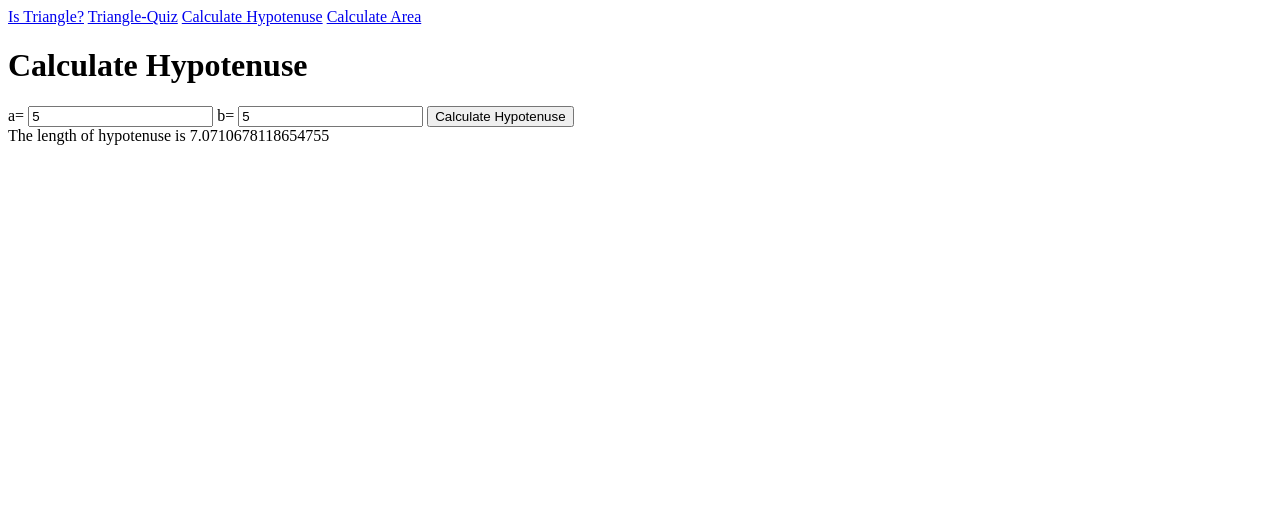
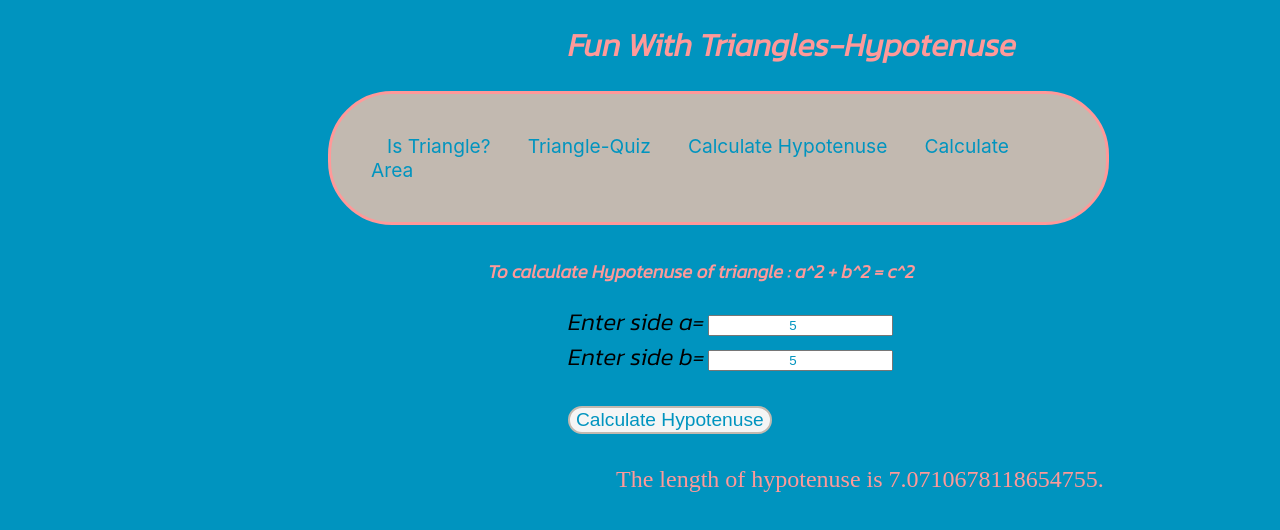
Before and after one commit to Shivani-exe/mark-12, a plain HTML site: page hypotenuse.html in a window 1280 px wide. Both pictures are taken after typing "5", "5" into the empty fields and a click on the button "Calculate Hypotenuse". Drawn offline with Linux system fonts and the light colour scheme.

Commit message:
css done

```diff
--- a/app.js
+++ b/app.js
@@ -16,7 +16,7 @@ function isTriangle(){
         if(sum === 180)
         outputTxt.innerText= "Yay!! It forms a triangle.";
         else
-        outputTxt.innerText = "No No, it does not form a triangle.";
+        outputTxt.innerText = "No, it does not form a triangle.";
 
 }
 
--- a/area.js
+++ b/area.js
@@ -1,6 +1,6 @@
-const inputSide=document.querySelectorAll('.side');
+const inputSide=document.querySelectorAll('.angle-input');
 const submitButton=document.querySelector('#submit-button');
-const outputText=document.querySelector('#output-text');
+const outputText=document.querySelector('#output-txt');
 
 function areaOfTriangle(b,h){
         const areaOfTriangle= 0.5 * b * h;
@@ -9,6 +9,6 @@ function areaOfTriangle(b,h){
 
 function calculateArea(){
     const area=areaOfTriangle(Number(inputSide[0].value),Number(inputSide[1].value));
-    outputText.innerText = "The area of Triangle is " + area;
+    outputText.innerText = "The area of Triangle is " + area + ".";
 }
 submitButton.addEventListener('click',calculateArea);
--- a/hypotenuse.html
+++ b/hypotenuse.html
@@ -5,22 +5,23 @@
     <meta http-equiv="X-UA-Compatible" content="IE=edge">
     <meta name="viewport" content="width=device-width, initial-scale=1.0">
     <title>calculate Hypotenuse</title>
-    <link href="styles.css" ref="stylesheet">
+    <link href="styles.css" rel="stylesheet">
 </head>
 <body>
-    <nav>
-        <a href="index.html" >Is Triangle?</a>
-        <a href="quiz.html" >Triangle-Quiz</a>
-        <a href="hypotenuse.html" >Calculate Hypotenuse</a>
-        <a href="area.html" >Calculate Area</a>
+    <h1>Fun With Triangles-Hypotenuse</h1>
+    <nav class="container">
+        <a class="container-link"href="index.html" >Is Triangle?</a>
+        <a class="container-link" href="quiz.html" >Triangle-Quiz</a>
+        <a class="container-link" href="hypotenuse.html" >Calculate Hypotenuse</a>
+        <a class="container-link" href="area.html" >Calculate Area</a>
      </nav>
-    <h1>Calculate Hypotenuse</h1>
-    <label for="first-side">a=</label>
-    <input type="number" class="side"> </input>
-    <label for="first-side">b=</label>
-    <input type="number" class="side"> </input>
-    <button id="submit-button">Calculate Hypotenuse</button>
-    <div id="output-box"></div>
+    <h3>To calculate Hypotenuse of triangle : a^2 + b^2 = c^2</h3>
+    <label for="first-side" class="label-angle">Enter side a=</label>
+    <input type="number" class="angle-input"> </input>
+    <label for="second-side" class="label-angle">Enter side b=</label>
+    <input type="number" class="angle-input"> </input>
+    <button id="submit-button-hypo">Calculate Hypotenuse</button>
+    <div id="output-txt"></div>
     <script src="hypotenuse.js" type="text/javascript"></script>
 </body>
 </html>
--- a/hypotenuse.js
+++ b/hypotenuse.js
@@ -1,6 +1,6 @@
-const inputSide=document.querySelectorAll('.side');
-const submitButton=document.querySelector('#submit-button');
-const outputText=document.querySelector('#output-box');
+const inputSide=document.querySelectorAll('.angle-input');
+const submitButton=document.querySelector('#submit-button-hypo');
+const outputText=document.querySelector('#output-txt');
 
 
 function calculate(side1,side2){
@@ -10,7 +10,7 @@ function calculate(side1,side2){
 
 function calculateHypotenuse(){
    const hypotenuse=calculate(Number(inputSide[0].value),Number(inputSide[1].value));
-   outputText.innerHTML = "The length of hypotenuse is " + hypotenuse;
+   outputText.innerHTML = "The length of hypotenuse is " + hypotenuse + ".";
 }
 
 submitButton.addEventListener('click',calculateHypotenuse);
--- a/quiz.js
+++ b/quiz.js
@@ -1,6 +1,6 @@
 const quixForm=document.querySelector('.quiz-form');
 const submitButton=document.querySelector('#submit-button');
-const outputText=document.querySelector('#output-text');
+const outputText=document.querySelector('#output-txt');
 
 const correctAns=['Yes','Yes','No','30°','75°','equilateral','0','acute','scalene','3'];
 function calculateScore()
@@ -16,7 +16,7 @@ function calculateScore()
     index=index + 1;
 }
 
-    outputText.innerText="Your Score is " + count;
+    outputText.innerText="Your  Score  is  " + count + ".";
 }
 
 
--- a/styles.css
+++ b/styles.css
@@ -0,0 +1,103 @@
+@import url('https://fonts.googleapis.com/css2?family=Kanit:ital,wght@1,300&display=swap');
+:root{
+    --font: 'Kanit', sans-serif;
+    --primary-color:#0094BF;
+    --secondary-color:#ff9999;
+    --third-color:#C2B9B0;
+
+}
+body{
+    background-color: var(--primary-color);
+    font-family: var(--font);
+
+}
+h1{
+    margin-left:35rem;
+    color: var(--secondary-color);
+
+}
+h3{
+    margin-left:30rem;
+    color: var(--secondary-color);
+}
+.container{
+    margin-left:20rem;
+    margin-top: 1rem;
+    border-radius: 4rem;
+    border-style: solid;
+    background-color: var(--third-color);
+    font-family: Verdana, Geneva, Tahoma, sans-serif;
+    max-width: 55%;
+
+    padding: 2.5rem;
+    border-color:var(--secondary-color);
+    margin-bottom: 2rem;
+
+}
+.container .container-link{
+
+padding: 1rem;
+color:var(--primary-color);
+font-family:-apple-system, BlinkMacSystemFont, 'Segoe UI', Roboto, Oxygen, Ubuntu, Cantarell, 'Open Sans', 'Helvetica Neue', sans-serif;
+font-size: 1.2rem;
+font-weight: 1rem;
+text-decoration: none;
+
+}
+a:hover {
+    background-color:var(--secondary-color);
+
+    border-radius: 2rem;
+  }
+
+.label-angle{
+    margin-left: 35rem;
+    margin-top: 3rem;
+    margin-bottom: 2rem;
+    padding-bottom: 4rem;
+    font-size: 1.5rem;
+}
+.angle-input{
+outline: none;
+text-align: center;
+color:var(--primary-color);
+}
+#submit-button{
+    margin-left: 40rem;
+    margin-top: 2rem;
+    border-radius: 1rem;
+    color: var(--primary-color);
+    background-color: whitesmoke;
+    border-color: var(--third-color);
+    border-style: solid;
+    cursor: pointer;
+    font-size: 1.2rem;
+
+}
+#submit-button-hypo{
+    margin-left: 35rem;
+    margin-top: 2rem;
+    border-radius: 1rem;
+    color: var(--primary-color);
+    background-color: whitesmoke;
+    border-color: var(--third-color);
+    border-style: solid;
+    cursor: pointer;
+    font-size: 1.2rem;
+
+}
+#output-txt{
+    color:var(--secondary-color);
+    margin-left: 38rem;
+    margin-top: 2rem;
+    font-size: 1.5rem;
+    font-family: serif;
+
+}
+.quiz-form{
+    text-align: center;
+    font-size: 1.2rem;
+}
+.quiz-form .question-container{
+    font-family: var(--font);
+}
```
Also changed, not shown: area.html (+14 -13 lines), index.html (+11 -9 lines), quiz.html (+9 -8 lines).
